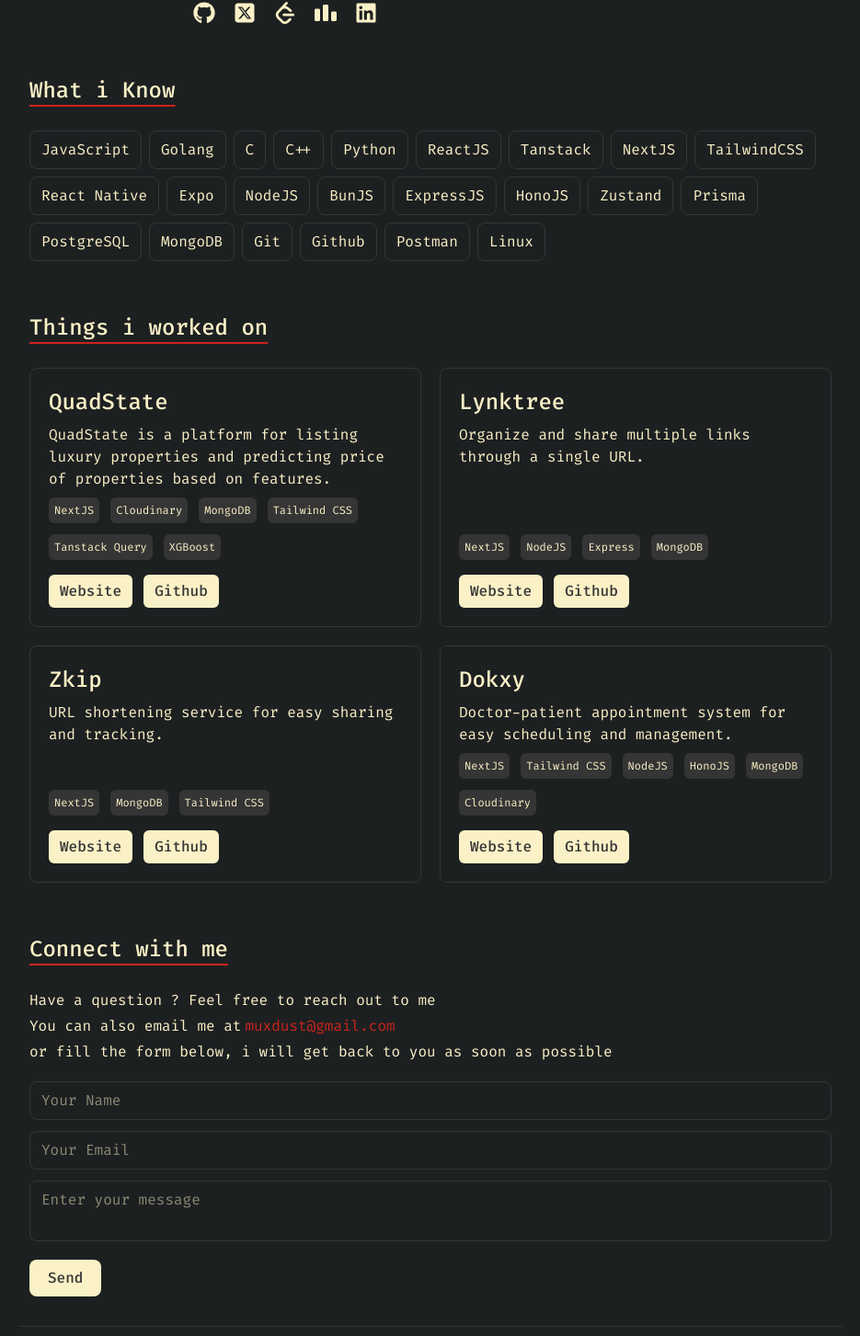
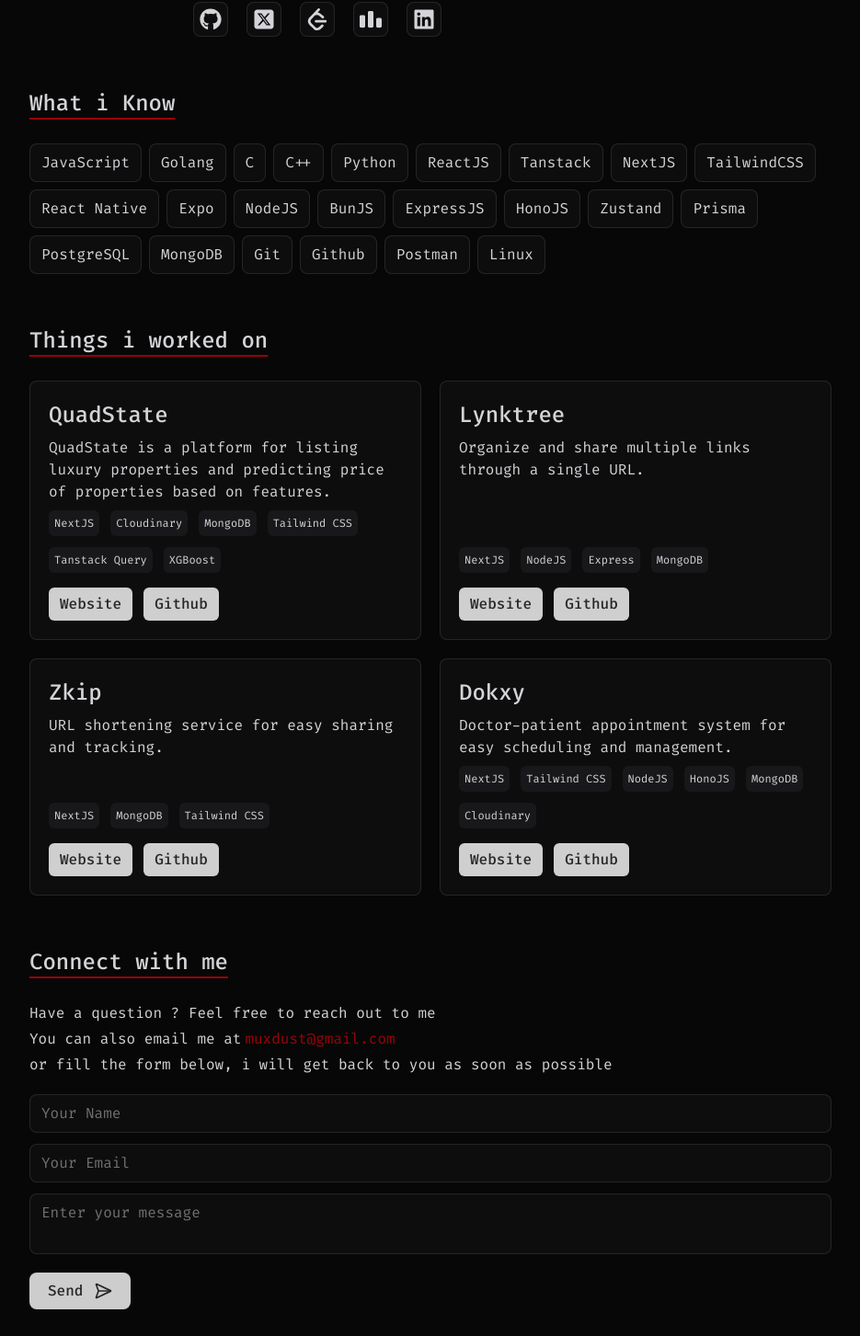
Before and after one commit to unsafe0x0/priyanxhu, a Next.js app: page / in a window 1280 px wide. Shown: the part 150-1603 px from the top of the page at 92% size, without its empty margins (172-1107 px from the left). Built offline with nearby package versions, Linux system fonts and the light colour scheme; no server answers; the database is empty.

Commit message:
gruvbox to dark

```diff
--- a/app/globals.css
+++ b/app/globals.css
@@ -14,8 +14,8 @@
 }
 
 :root {
-  --background: #1d2021;
-  --foreground: #fbf1c7;
+  --background: #070707;
+  --foreground: #d4d4d8;
 }
 
 body {
--- a/components/Contact.tsx
+++ b/components/Contact.tsx
@@ -2,6 +2,7 @@
 
 import React, { useState } from "react";
 import { useMutation } from "@tanstack/react-query";
+import { LuSendHorizontal } from "react-icons/lu";
 
 async function sendMessage({
   name,
@@ -54,7 +55,7 @@ export default function Contact() {
   return (
     <section className="flex justify-center items-center w-full">
       <div className="flex flex-col justify-start items-start w-full px-3 md:w-4xl">
-        <h2 className="text-2xl font-medium underline underline-offset-8 decoration-2 decoration-[#cc241d] mb-7">
+        <h2 className="text-2xl font-medium underline underline-offset-8 decoration-2 decoration-red-700/80 mb-7">
           Connect with me
         </h2>
         <p className="text-md font-normal mb-1">
@@ -62,7 +63,7 @@ export default function Contact() {
         </p>
         <p className="text-md font-normal mb-1 flex flex-wrap items-center gap-1">
           <span className="">{`You can also email me at`}</span>
-          <span className="text-[#cc241d]">{`muxdust@gmail.com`}</span>
+          <span className="text-red-700/80">{`muxdust@gmail.com`}</span>
         </p>
         <p className="text-md font-normal mb-5">
           {`or fill the form below, i will get back to you as soon as possible`}
@@ -74,29 +75,30 @@ export default function Contact() {
           <input
             type="text"
             placeholder="Your Name"
-            className="w-full px-3 py-2 outline-none text-md font-normal border border-[#353535] rounded-lg"
+            className="w-full px-3 py-2 outline-none text-md font-normal border border-white/10 rounded-lg bg-zinc-900/40"
             value={name}
             onChange={(e) => setName(e.target.value)}
           />
           <input
             type="email"
             placeholder="Your Email"
-            className="w-full px-3 py-2 outline-none text-md font-normal border border-[#353535] rounded-lg"
+            className="w-full px-3 py-2 outline-none text-md font-normal border border-white/10 rounded-lg bg-zinc-900/40"
             value={email}
             onChange={(e) => setEmail(e.target.value)}
           />
           <textarea
             placeholder="Enter your message"
-            className="w-full px-3 py-2 outline-none text-md font-normal border border-[#353535] rounded-lg resize-none"
+            className="w-full px-3 py-2 outline-none text-md font-normal border border-white/10 rounded-lg resize-none bg-zinc-900/40"
             value={message}
             onChange={(e) => setMessage(e.target.value)}
           ></textarea>
           <button
             type="submit"
             onClick={handleSubmit}
-            className="bg-[#fbf1c7] text-[#353535] px-3 md:px-5 py-2 rounded-lg text-md font-medium flex items-center gap-3 mt-2"
+            className="bg-white/80 text-zinc-800 px-5 py-2 rounded-lg text-md font-medium flex items-center gap-3 mt-2"
           >
             {buttonText}
+            <LuSendHorizontal className="text-xl"/>
           </button>
         </form>
       </div>
--- a/components/Footer.tsx
+++ b/components/Footer.tsx
@@ -6,9 +6,9 @@ import { GiMineralHeart } from "react-icons/gi";
 export default function Footer() {
   return (
     <footer className="flex justify-center items-center w-full">
-      <div className="flex flex-col justify-center items-center w-full px-3 py-2 border-t border-[#353535] md:w-4xl">
+      <div className="flex flex-col justify-center items-center w-full px-3 py-2 border-t border-white/10 md:w-4xl">
         <p className="text-md font-normal flex flex-wrap items-center gap-1">
-          Made with <GiMineralHeart className="text-[#cc241d] text-lg" /> by
+          Made with <GiMineralHeart className="text-red-700/80 text-lg" /> by
           Priyanshu
         </p>
       </div>
--- a/components/Hero.tsx
+++ b/components/Hero.tsx
@@ -57,7 +57,7 @@ export default function Hero() {
         <div className="flex flex-col justify-start items-start gap-2 max-w-lg">
           <h1 className="text-2xl font-medium flex flex-wrap items-center gap-3">
             <span>{`Hi, I'm`}</span>
-            <span className="text-[#cc241d]">{` Priyanshu`}</span>
+            <span className="text-red-700/80">{` Priyanshu`}</span>
           </h1>
           <p className="text-md font-normal">
             {`I'm a 3rd-year CS student with specialization in AiML, passionate about development, problem-solving, and learning new things`}
@@ -68,7 +68,7 @@ export default function Hero() {
                 key={social.id}
                 href={social.url}
                 target="_blank"
-                className="text-2xl hover:scale-125 transition-all duration-300 ease-in-out"
+                className="text-2xl hover:scale-125 transition-all duration-300 ease-in-out p-1.5 rounded-lg bg-zinc-900/40 border border-white/10"
               >
                 {social.icon}
               </Link>
--- a/components/Projects.tsx
+++ b/components/Projects.tsx
@@ -8,12 +8,12 @@ export default function Projects() {
   return (
     <section className="flex justify-center items-center w-full">
       <div className="flex flex-col justify-start items-start w-full px-3 md:w-4xl gap-7">
-        <h2 className="text-2xl font-medium underline underline-offset-8 decoration-2 decoration-[#cc241d]">Things i worked on</h2>
+        <h2 className="text-2xl font-medium underline underline-offset-8 decoration-2 decoration-red-700/80">Things i worked on</h2>
         <div className="grid grid-cols-1 md:grid-cols-2 justify-start items-stretch gap-5 w-full">
           {projects.map((project, index) => (
             <div
               key={index}
-              className="flex flex-col justify-start items-start gap-2 border border-[#353535] rounded-lg p-5"
+              className="flex flex-col justify-start items-start gap-2 border border-white/10 rounded-lg p-5 bg-zinc-900/40"
             >
               <h2 className="text-2xl font-medium">{project.name}</h2>
               <p className="text-md font-normal">{project.desc}</p>
@@ -21,7 +21,7 @@ export default function Projects() {
                 {project.tech.map((tech, index) => (
                   <div
                     key={index}
-                    className="text-xs p-1.5 bg-[#353535] rounded-md"
+                    className="text-xs p-1.5 bg-zinc-900 rounded-md"
                   >
                     {tech}
                   </div>
@@ -31,14 +31,14 @@ export default function Projects() {
                 <Link
                   href={project.link}
                   target="_blank"
-                  className="bg-[#fbf1c7] text-[#353535] px-3 py-1.5 rounded-md text-md font-medium"
+                  className="bg-white/80 text-zinc-800 px-3 py-1.5 rounded-md text-md font-medium"
                 >
                   Website
                 </Link>
                 <Link
                   href={project.github}
                   target="_blank"
-                  className="bg-[#fbf1c7] text-[#353535] px-3 py-1.5 rounded-md text-md font-medium"
+                  className="bg-white/80 text-zinc-800 px-3 py-1.5 rounded-md text-md font-medium"
                 >
                   Github
                 </Link>
--- a/components/Skills.tsx
+++ b/components/Skills.tsx
@@ -7,14 +7,14 @@ export default function Skills() {
   return (
     <section className="flex justify-center items-center w-full">
       <div className="flex flex-col justify-start items-start w-full px-3 md:w-4xl gap-7">
-        <h2 className="text-2xl font-medium underline underline-offset-8 decoration-2 decoration-[#cc241d]">
+        <h2 className="text-2xl font-medium underline underline-offset-8 decoration-2 decoration-red-700/80">
           What i Know
         </h2>
         <div className="flex flex-wrap justify-start items-start gap-2">
           {skills.map((skill) => (
             <div
               key={skill.skillName}
-              className="flex justify-center items-center gap-2 border border-[#353535] rounded-lg px-3 py-2"
+              className="flex justify-center items-center gap-2 border border-white/10 rounded-lg px-3 py-2 bg-zinc-900/40"
             >
               <p className="text-md font-normal">{skill.skillName}</p>
             </div>
```
